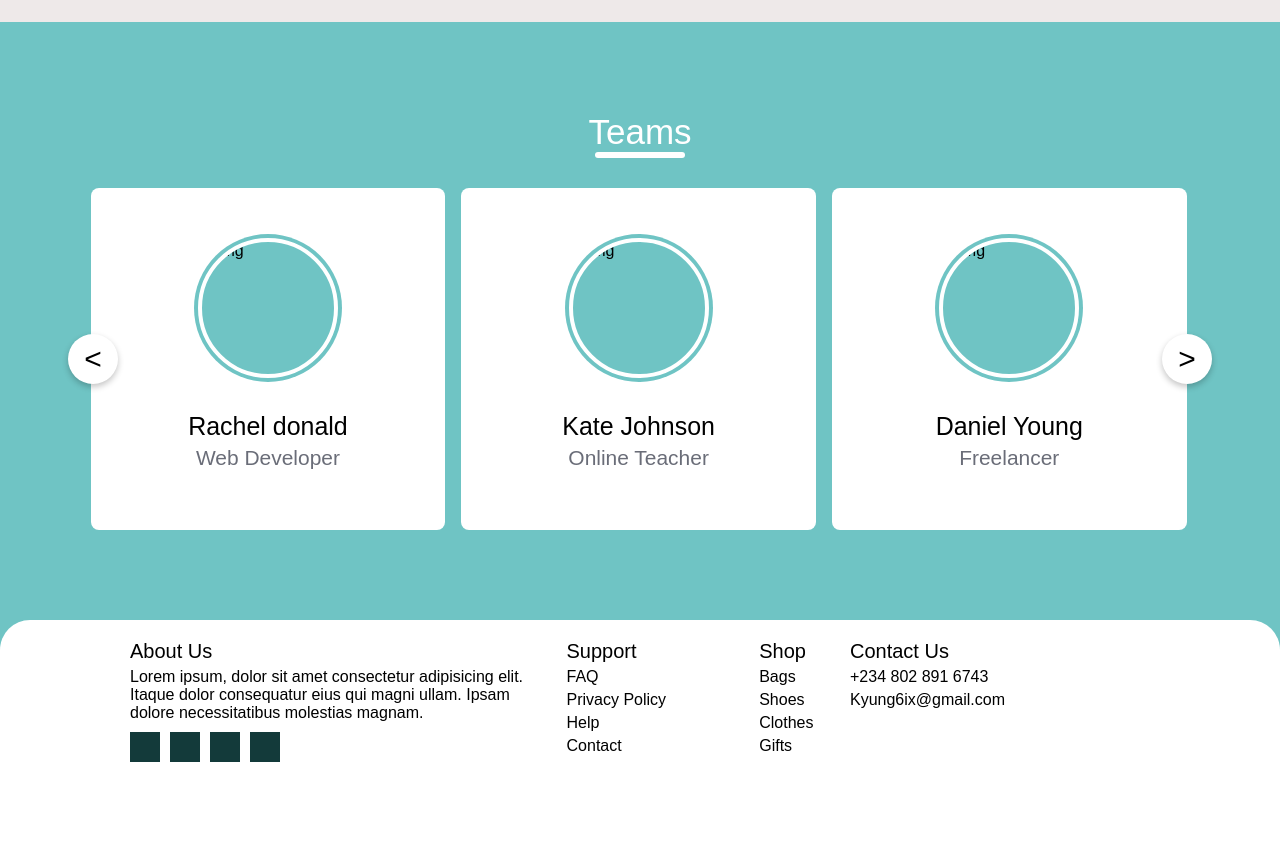
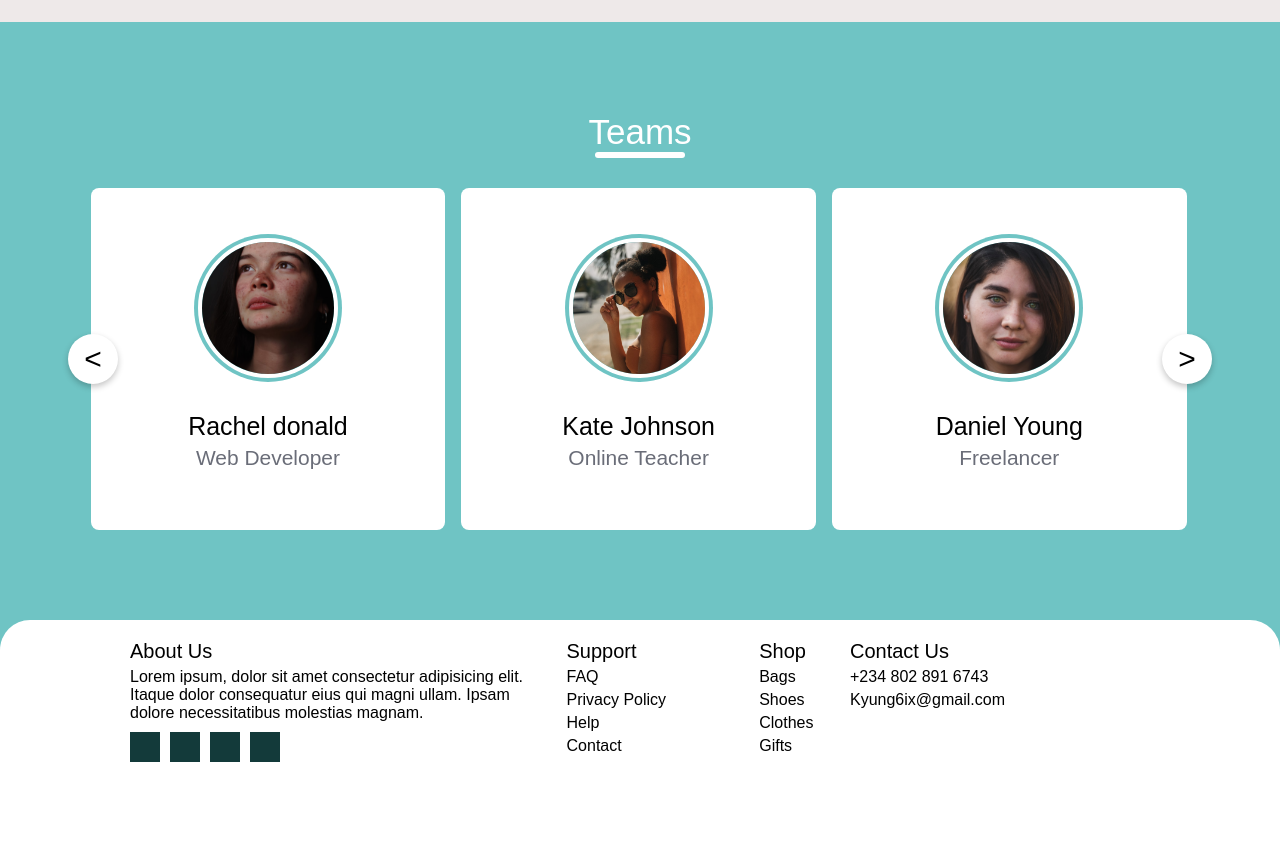
Before and after one commit to Orhorodaniel/mobile1.github.io, a plain HTML site: page index.html in a window 1280 px wide. Shown: the part 2150-2993 px from the top of the page. Drawn offline with Linux system fonts and the light colour scheme.

Commit message:
Update index.html

```diff
--- a/index.html
+++ b/index.html
@@ -151,35 +151,35 @@
         <ul class="caro">
           <li class="card">
             <div class="imgbx">
-              <img src="image/image1.jpeg" alt="img" draggable="false" />
+              <img src="image1.jpeg" alt="img" draggable="false" />
             </div>
             <h2>Bianca Stones</h2>
             <span>Sales Manager</span>
           </li>
           <li class="card">
             <div class="imgbx">
-              <img src="image/image2.jpeg" alt="img" draggable="false" />
+              <img src="image2.jpeg" alt="img" draggable="false" />
             </div>
             <h2>Rachel donald</h2>
             <span>Web Developer</span>
           </li>
           <li class="card">
             <div class="imgbx">
-              <img src="image/image3.jpeg" alt="img" draggable="false" />
+              <img src="image3.jpeg" alt="img" draggable="false" />
             </div>
             <h2>Kate Johnson</h2>
             <span>Online Teacher</span>
           </li>
           <li class="card">
             <div class="imgbx">
-              <img src="image/image5.jpeg" alt="img" draggable="false" />
+              <img src="image5.jpeg" alt="img" draggable="false" />
             </div>
             <h2>Daniel Young</h2>
             <span>Freelancer</span>
           </li>
           <li class="card">
             <div class="imgbx">
-              <img src="image/image6.jpg" alt="img" draggable="false" />
+              <img src="image6.jpg" alt="img" draggable="false" />
             </div>
             <h2>Luke Goodman</h2>
             <span>Chef</span>
```
